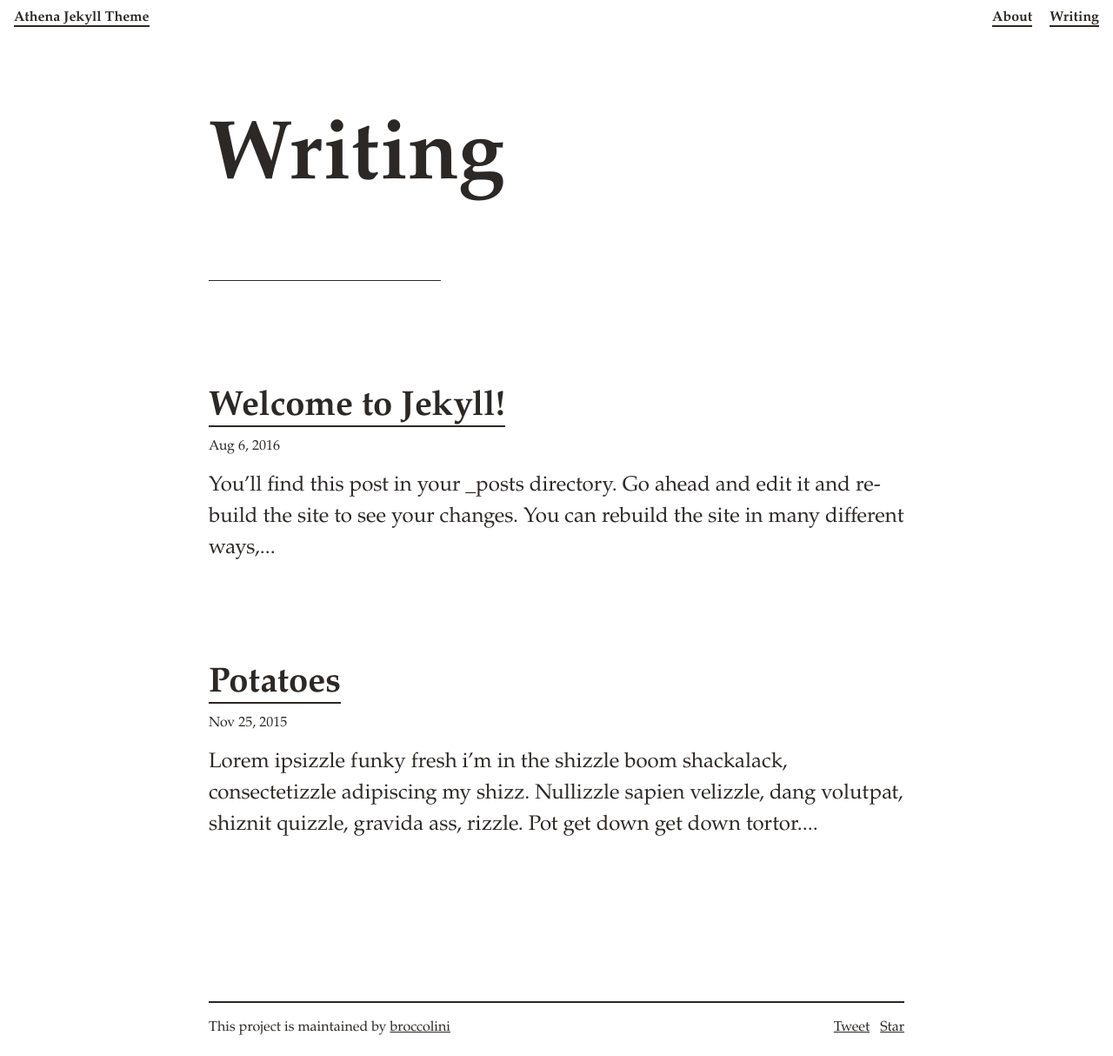
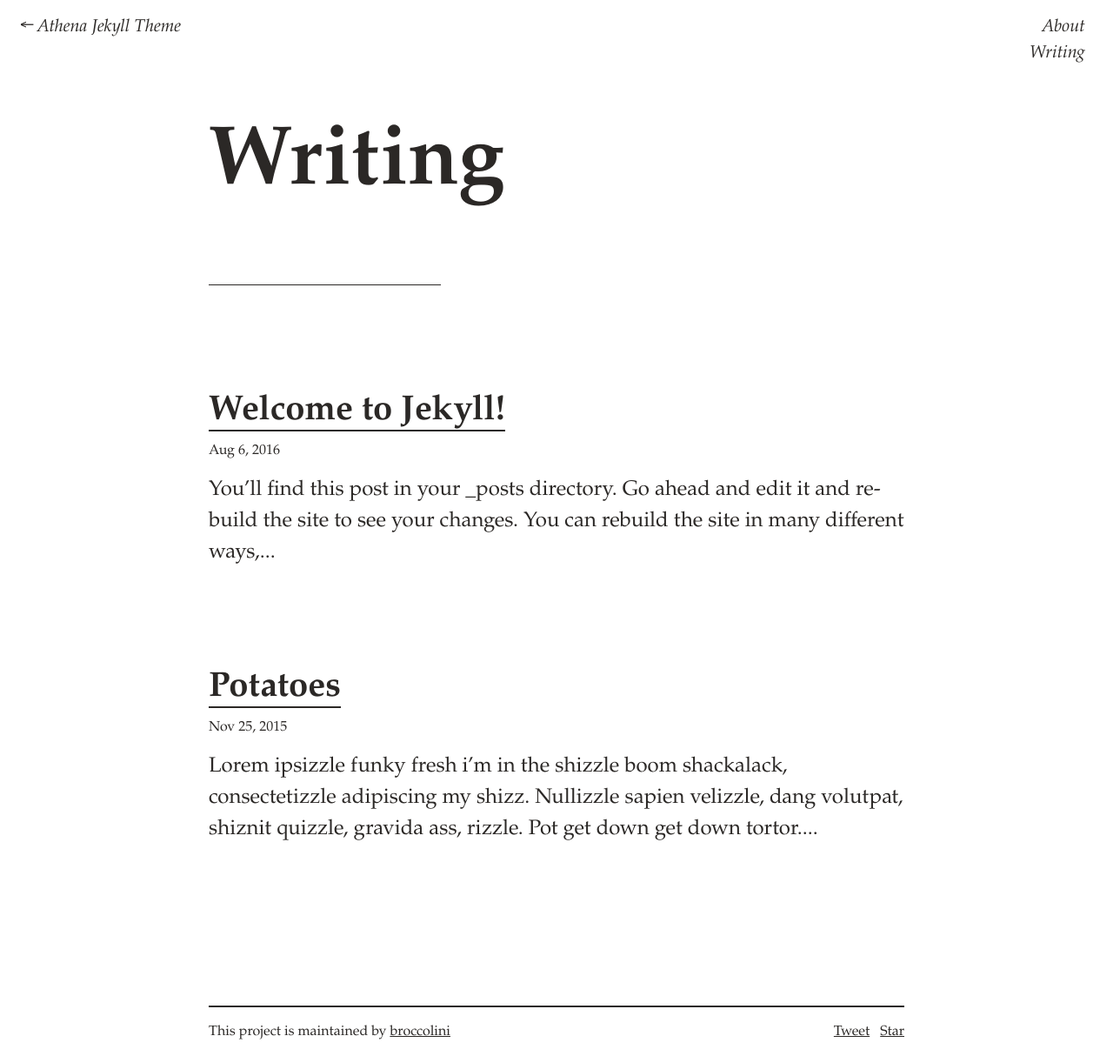
Before and after one commit to broccolini/athena, a Jekyll site: the page built from writing.html, in a window 1280 px wide. Shown: the whole page at 87% size. Built offline with Jekyll 4.4.1, drawn with Linux system fonts in a browser that asks for light colours; comment, search, counter and statistics services are not loaded.

Commit message:
header nav styles

```diff
--- a/_includes/header.html
+++ b/_includes/header.html
@@ -1,17 +1,16 @@
 <header class="px-2 clearfix">
-  <div class="left sm-width-full py-1 mt-1 mt-lg-0">
-    <a class="align-middle link-primary text-accent" href="{{ site.baseurl }}/">
-      {{ site.title }}
+  <div class="left-lg sm-width-full mt-2 ml-1">
+    <span class="inline-block h4 hide-sm">&#x2190;</span>
+    <a class="h4 italic no-underline font-smoothing" href="{{ site.baseurl }}/">
+       {{ site.title }}
     </a>
   </div>
-  <div class="right sm-width-full">
-    <ul class="list-reset mt-lg-1 mb-2 mb-lg-1">
+  <div class="right-lg absolute-lg right-0 top-0">
+    <ul class="mt-1 mt-lg-2 mr-2 mr-lg-3">
       {% for my_page in site.pages %}
         {% if my_page.title %}
-        <li class="inline-block">
-          <a class="align-middle link-primary mr-2 mr-lg-0 ml-lg-2" href="{{ my_page.url | prepend: site.baseurl }}">
-            {{ my_page.title }}
-          </a>
+        <li class="inline-block block-lg text-right ml-1 ml-lg-0">
+          <a class="italic no-underline h4 font-smoothing" href="{{ my_page.url | prepend: site.baseurl }}">{{ my_page.title }}</a>
         </li>
         {% endif %}
       {% endfor %}
--- a/_sass/_utilities.scss
+++ b/_sass/_utilities.scss
@@ -20,8 +20,8 @@
 .no-underline-hover {
 
   &:hover {
-    text-decoration: none;
-    border-bottom: none;
+    text-decoration: none !important;
+    border-bottom: none !important;
   }
 }
 
@@ -119,6 +119,10 @@
 
 }
 
+@media (max-width: $breakpoint-lg) {
+  .hide-sm { display: none !important; }
+}
+
 
 .clearfix:before,
 .clearfix:after {
```
